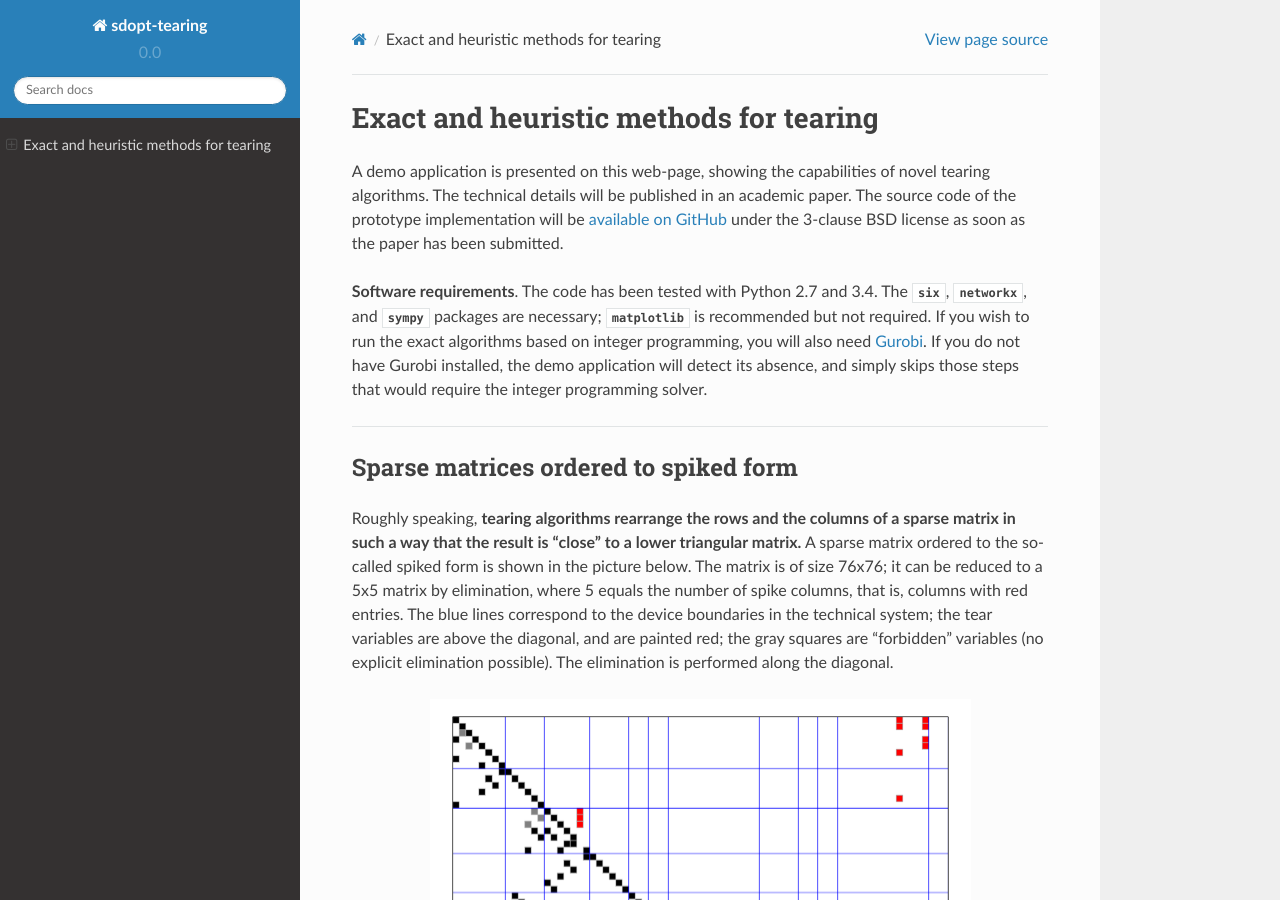
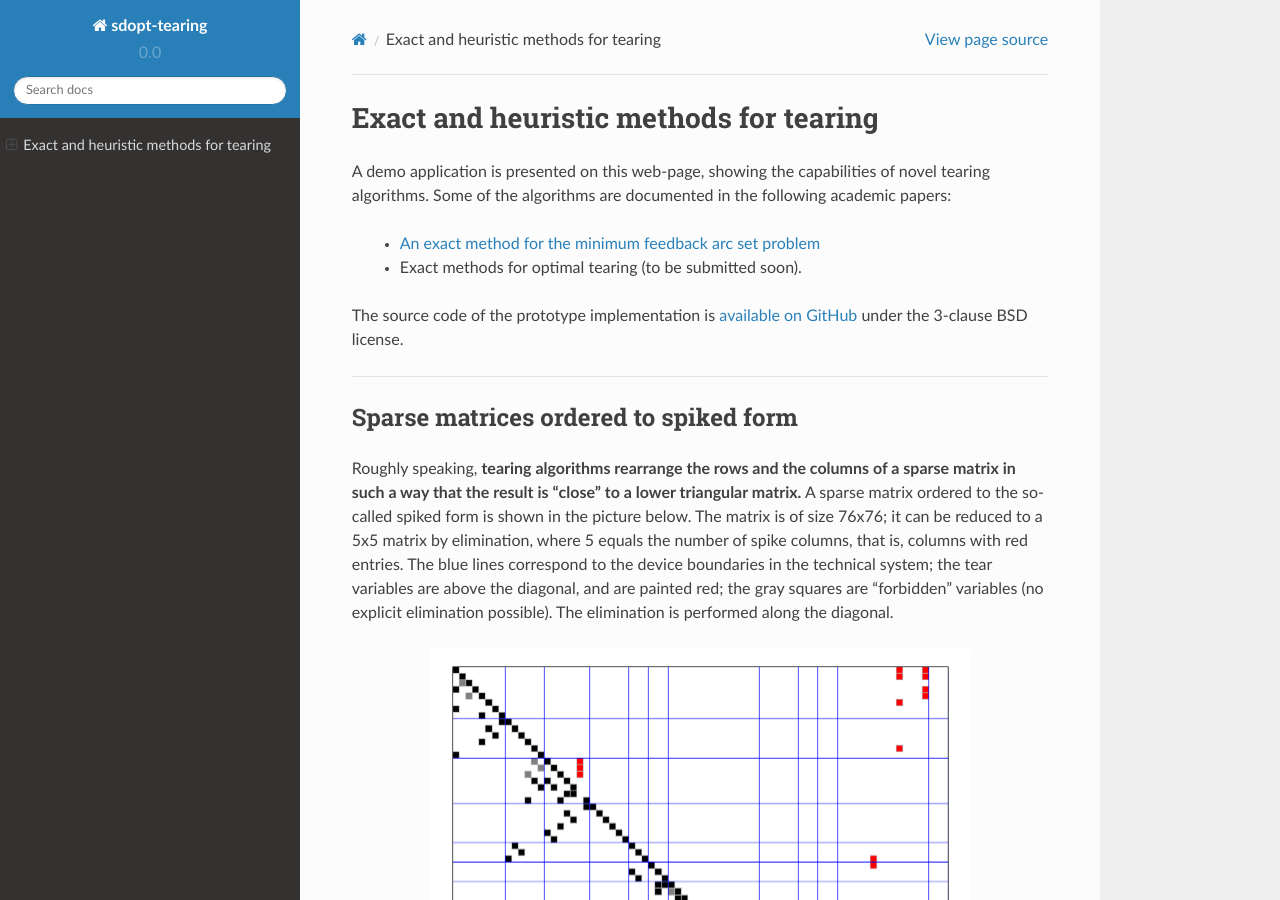
Before and after one commit to baharev/sdopt-tearing, a Sphinx documentation site: the page built from docs/index.rst, in a window 1280 px wide and 900 px high. Built offline with Sphinx 7.4.7 and the Read the Docs theme 2.0.0, drawn with Linux system fonts in a browser that asks for light colours.

Commit message:
Minor tweaking

```diff
--- a/docs/index.rst
+++ b/docs/index.rst
@@ -9,18 +9,15 @@ Exact and heuristic methods for tearing
 =======================================
 
 A demo application is presented on this web-page, showing the capabilities
-of novel tearing algorithms. The technical details will be published in an
-academic paper. The source code of the prototype implementation will be
+of novel tearing algorithms. Some of the algorithms are documented in the
+following academic papers:
+
+  - `An exact method for the minimum feedback arc set problem <http://reliablecomputing.eu/baharev_minimum_feedback_arc_set.pdf>`_
+  - Exact methods for optimal tearing (to be submitted soon).
+
+The source code of the prototype implementation is
 `available on GitHub <https://github.com/baharev/sdopt-tearing>`_ under the
-3-clause BSD license as soon as the paper has been submitted.
-
-**Software requirements**. The code has been tested with Python 2.7 and 3.4.
-The :mod:`six`, :mod:`networkx`, and :mod:`sympy` packages are necessary;
-:mod:`matplotlib` is recommended but not required. If you wish to run the exact
-algorithms based on integer programming, you will also need `Gurobi
-<http://www.gurobi.com/>`_. If you do not have Gurobi installed, the demo
-application will detect its absence, and simply skips those steps that would
-require the integer programming solver.
+3-clause BSD license.
 
 --------------------------------------------------------------------------------
 
```
Also changed, not shown: README.md (+3 -3 lines).
